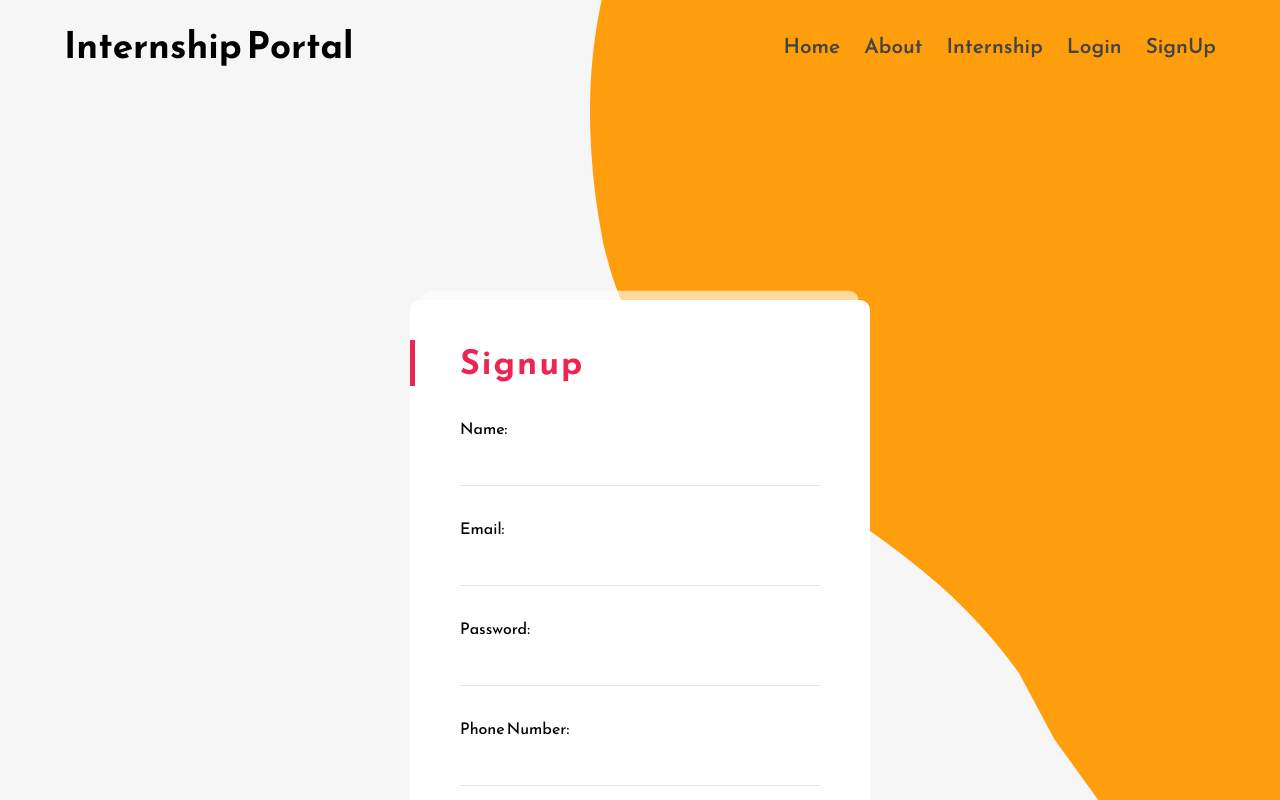
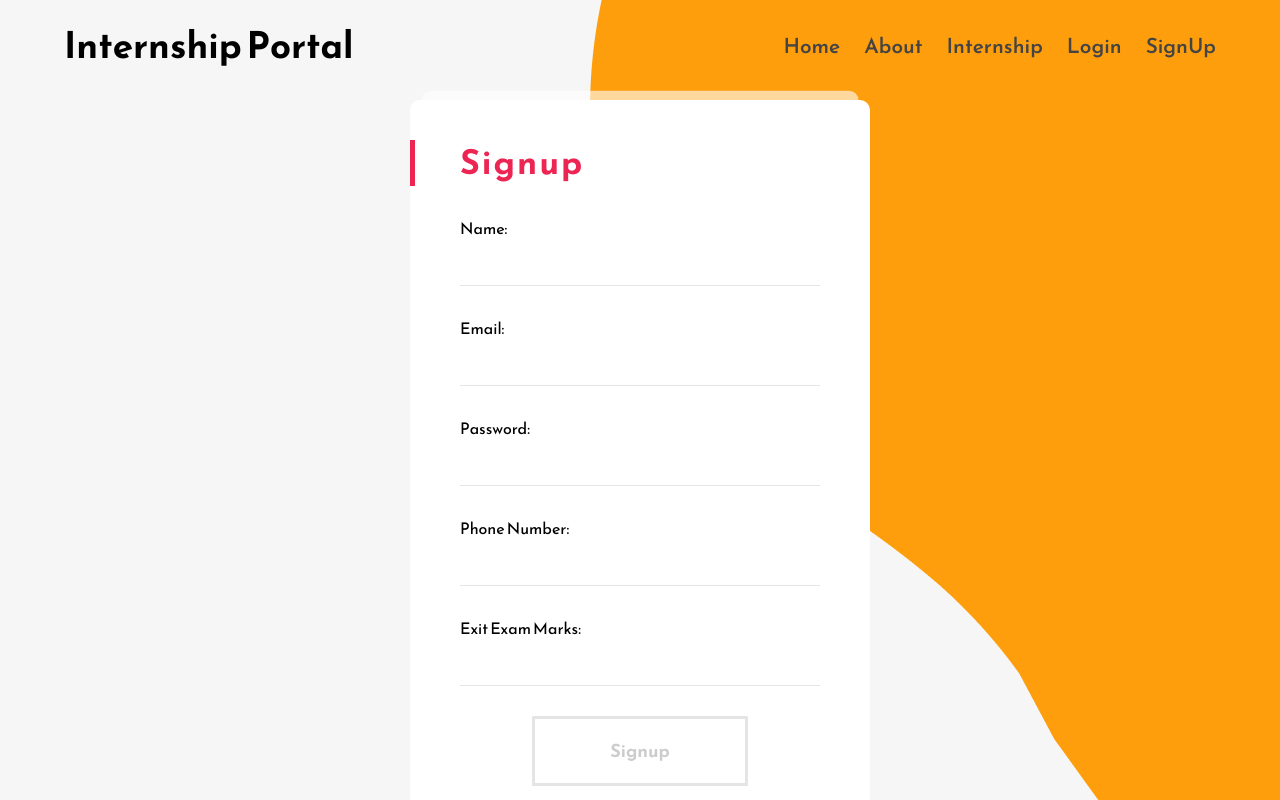
Before and after one commit to GouriKrishnan/Internship-Portal-, a React (Create React App) app: page /signup in a window 1280 px wide. Shown: the top 800 px of the page. Built offline with nearby package versions, Linux system fonts and the light colour scheme.

Commit message:
Update style3.css

```diff
--- a/src/style3.css
+++ b/src/style3.css
@@ -1,6 +1,7 @@
 .box1 {
     position: absolute;
     top: 0;
+    transform: translate(-50%, -50%);
     opacity: 1;
     float: left;
     padding: 40px 50px 40px 50px;
@@ -13,7 +14,7 @@
     z-index: 5;
     /* overflow-y: auto; */
     height: 800px;
-    margin-top: -100px;
+    margin-top: -250px;
 
     &.back {
       transform: scale(0.95);
@@ -441,6 +442,7 @@
     transform: translate(-50%, -50%);
     -webkit-transform: translate(-50%, -50%);
     -ms-transform: translate(-50%, -50%);
+    height: 100px;
   }
 
   * {
```
